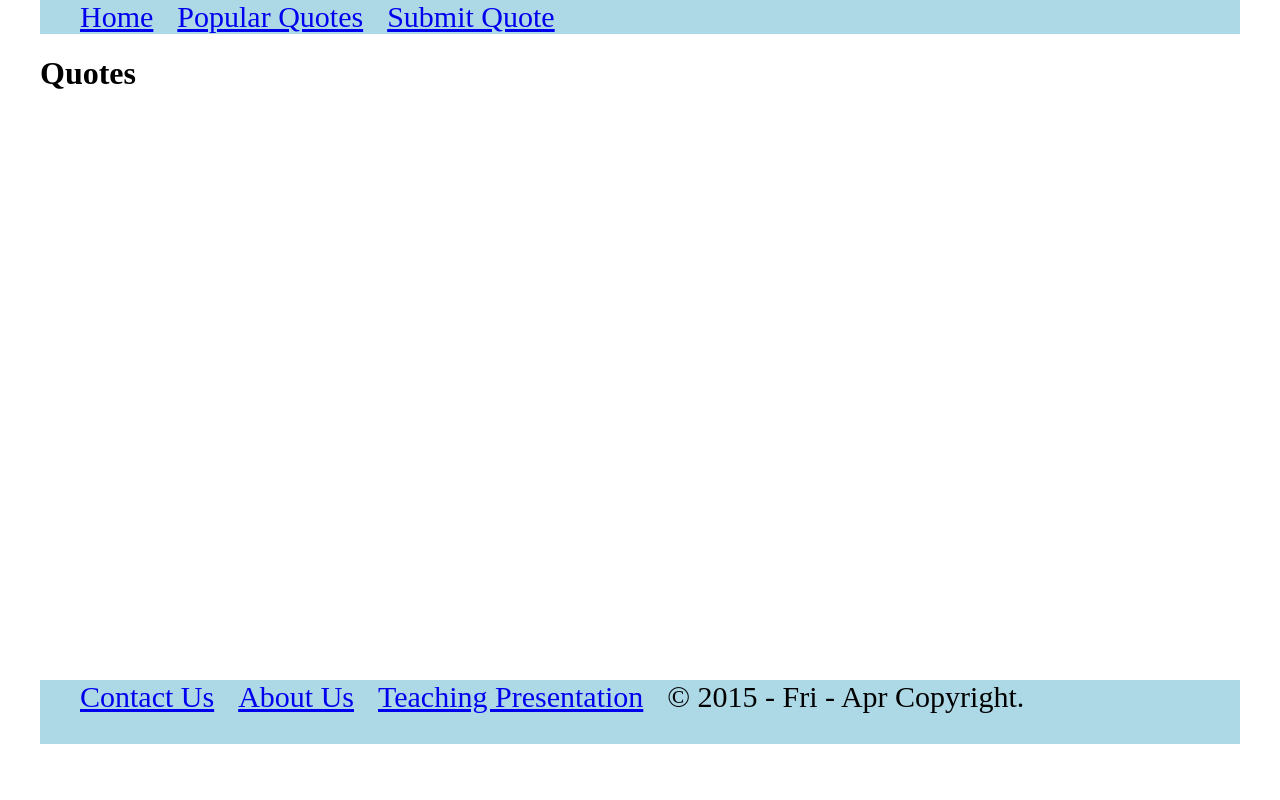
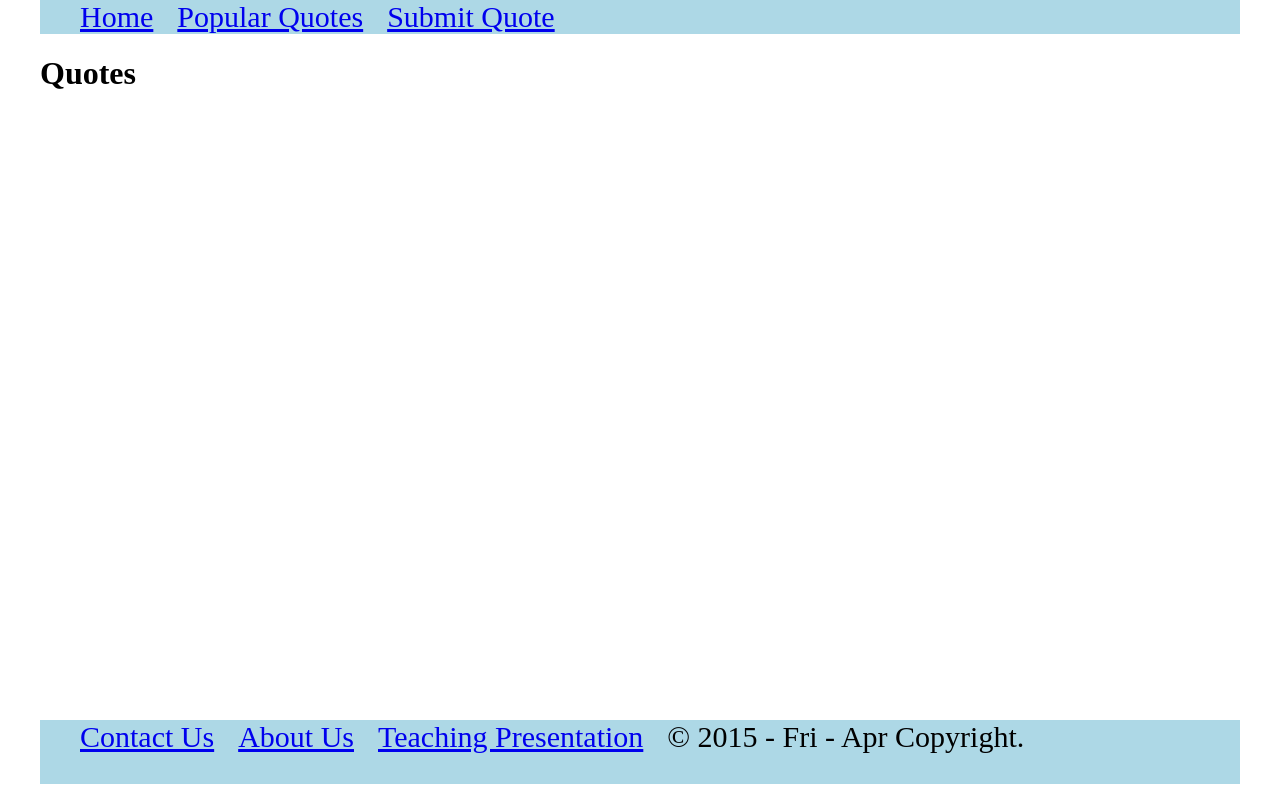
Before and after one commit to jordanharmon13/quotemeliberty, a PHP site: page / in a window 1280 px wide. Run offline with PHP 8.4, Linux system fonts and the light colour scheme; data that the repository does not hold is empty; a stand-in replaces the project's code that opens the database connection.

Commit message:
css footer adjustment

```diff
--- a/stylesheet.css
+++ b/stylesheet.css
@@ -60,7 +60,7 @@ html, body {
 }
 
 body > main {
-    min-height: 85%;
+    min-height: 90%;
     margin: 0 auto;
 
 }
```
